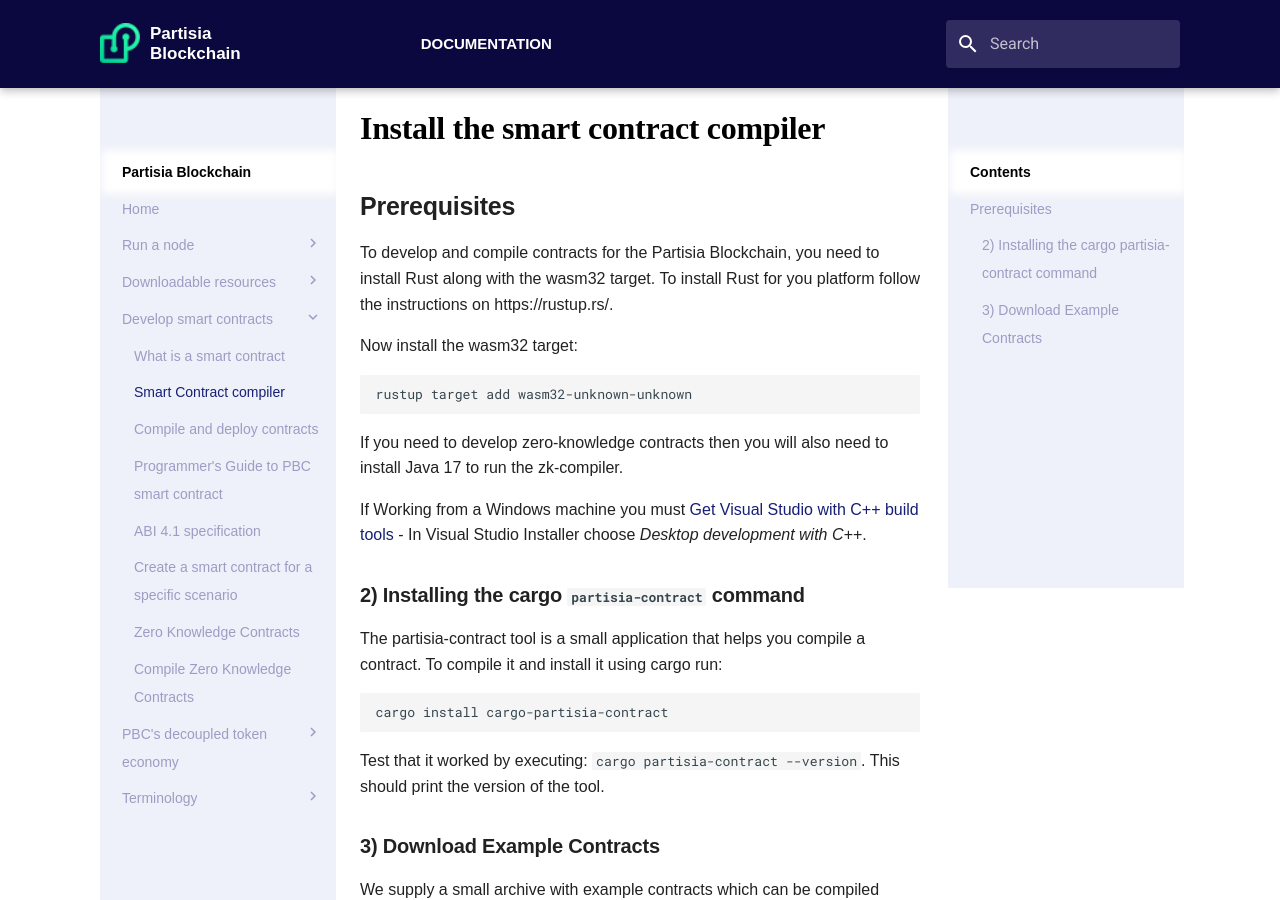
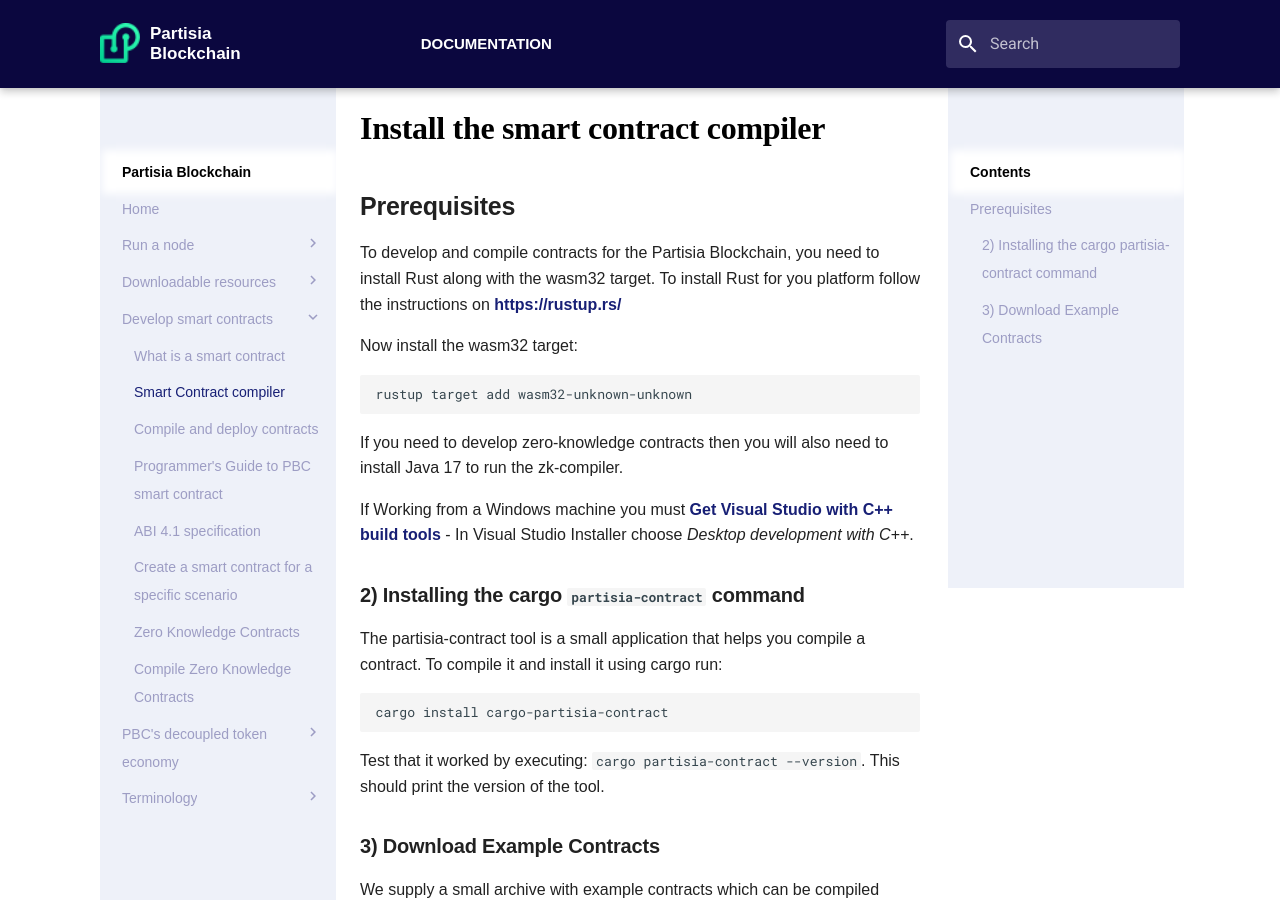
Before and after one commit to 0xSero/partisia-docs, an MkDocs documentation site: the page built from docs/download-compiler.md, in a window 1280 px wide and 900 px high. Built offline with MkDocs 1.6.1 and Material for MkDocs 9.7.7, drawn with Linux system fonts in a browser that asks for light colours; some web fonts are replaced; a script that is not in the unit is left out; some of the changed text lies outside the part shown.

```diff
--- a/docs/download-compiler.md
+++ b/docs/download-compiler.md
@@ -3,7 +3,7 @@
 ## Prerequisites
 
 To develop and compile contracts for the Partisia Blockchain, you need to install Rust along with the wasm32 target.
-To install Rust for you platform follow the instructions on https://rustup.rs/.
+To install Rust for you platform follow the instructions on **<https://rustup.rs/>**
 
 Now install the wasm32 target:
 
@@ -13,7 +13,7 @@ rustup target add wasm32-unknown-unknown
 
 If you need to develop zero-knowledge contracts then you will also need to install Java 17 to run the zk-compiler.
 
-If Working from a Windows machine you must [Get Visual Studio with C++  build tools](https://visualstudio.microsoft.com/downloads/)
+If Working from a Windows machine you must [**Get Visual Studio with C++  build tools**](https://visualstudio.microsoft.com/downloads/)
 - In Visual Studio Installer choose *Desktop development with C++*.
 
 
```
Also changed, not shown: other parts of docs/download-compiler.md (+1 -1 lines).
